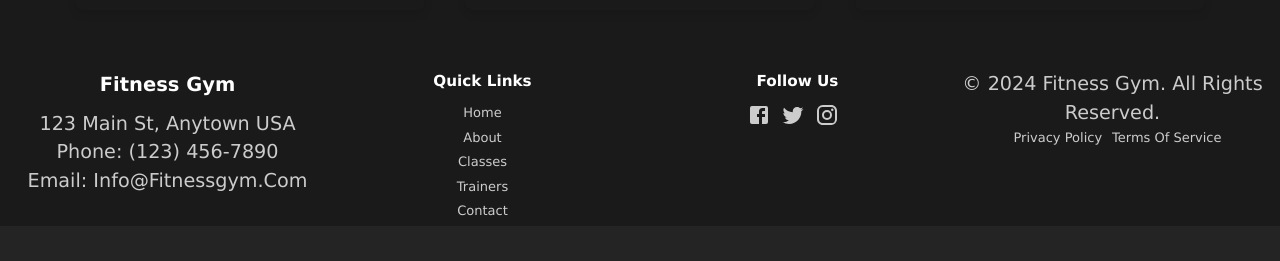
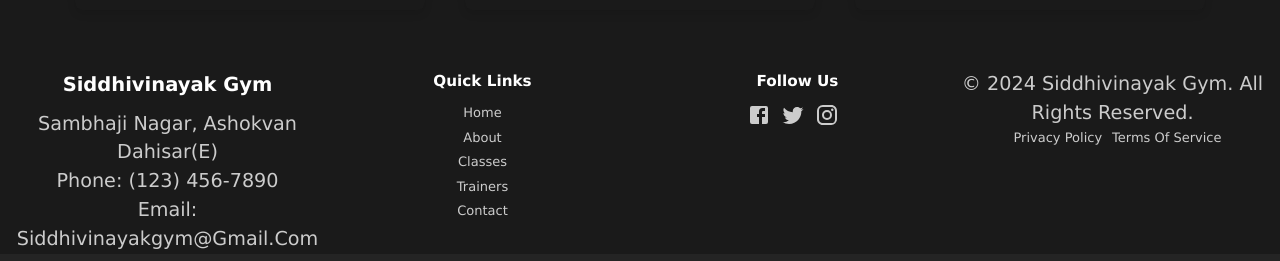
Before and after one commit to devang30github/LocalGymWebsite, a React (Vite) app: page /about-us in a window 1280 px wide. Shown: the part 1504-1765 px from the top of the page. Before the commit the page ends 1740 px from the top, so only its background shows below. Built offline with nearby package versions, Linux system fonts and the light colour scheme.

Commit message:
minor changes

```diff
--- a/src/Banner.jsx
+++ b/src/Banner.jsx
@@ -1,14 +1,20 @@
 import React from 'react';
+import { useNavigate } from 'react-router-dom';
 import './Banner.css';
 
 const Banner = () => {
+  const navigate = useNavigate();
+
+  const handleJoinNowClick = () => {
+    navigate('/registration');
+  };
   return (
     <header className="banner">
       <div className="overlay">
         <h1>Strong Mind, Strong Body</h1>
         <h3>Welcome to the new world </h3>
         <p>Experience the best gym in town with state-of-the-art equipment and expert trainers.</p>
-        <button className="join-now">Join Now</button>
+        <button className="join-now" onClick={handleJoinNowClick}>Join Now</button>
       </div>
     </header>
   );
--- a/src/ContactMap.jsx
+++ b/src/ContactMap.jsx
@@ -9,9 +9,7 @@ const ContactMap = () => {
     });
     const handleChange = (e) => {
         const { name, value } = e.target;
-        setFormData({
-            ...formData,
-            [name]: value,
+        setFormData({...formData,[name]: value,
         });
     };
     const handleSubmit = (e) => {
--- a/src/Footer.jsx
+++ b/src/Footer.jsx
@@ -8,10 +8,10 @@ const Footer = () => {
   return (
     <footer className="footer">
       <div className="footer-section">
-        <h3 className="footer-logo">Fitness Gym</h3>
-        <p>123 Main St, Anytown USA</p>
+        <h3 className="footer-logo">Siddhivinayak Gym</h3>
+        <p>Sambhaji Nagar, Ashokvan Dahisar(E)</p>
         <p>Phone: (123) 456-7890</p>
-        <p>Email: info@fitnessgym.com</p>
+        <p>Email: siddhivinayakgym@gmail.com</p>
       </div>
       <div className="footer-section">
         <h3>Quick Links</h3>
@@ -32,7 +32,7 @@ const Footer = () => {
         </div>
       </div>
       <div className="footer-section">
-        <p>&copy; 2024 Fitness Gym. All rights reserved.</p>
+        <p>&copy; 2024 Siddhivinayak  Gym. All rights reserved.</p>
         <div className="footer-legal">
           <a href="#">Privacy Policy</a>
           <a href="#">Terms of Service</a>
--- a/src/MembershipPlans.jsx
+++ b/src/MembershipPlans.jsx
@@ -1,5 +1,5 @@
 import React from 'react';
-import { useNavigate, Link } from 'react-router-dom';
+import { useNavigate } from 'react-router-dom';
 import './MembershipPlans.css';
 
 
```
